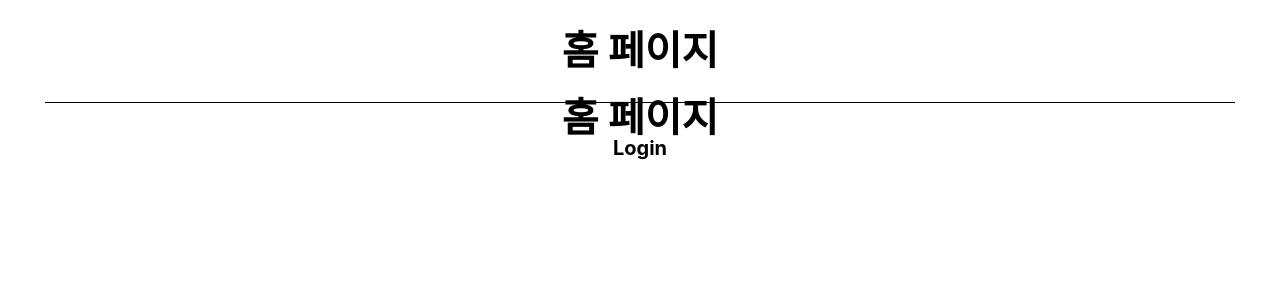
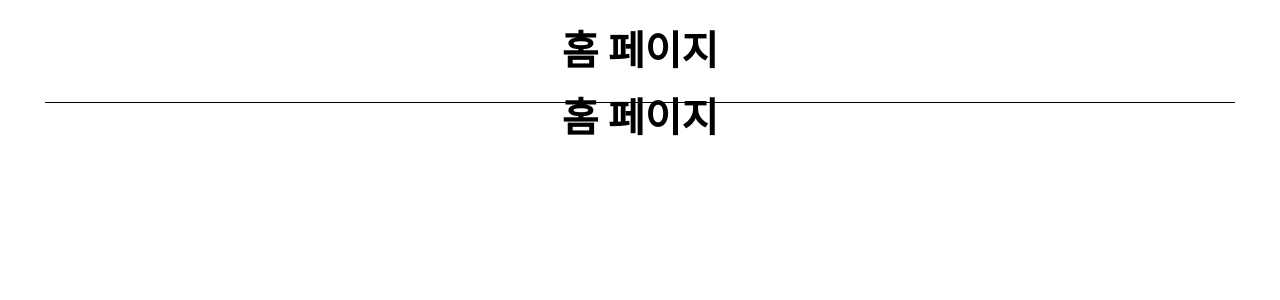
Before and after one commit to YAPP-Github/20th-ALL-Rounder-Team-1-Web, a React app: page / in a window 1280 px wide. Shown: the top 300 px of the page. Built offline with nearby package versions, Linux system fonts and the light colour scheme; a web font is replaced by a local one.

Commit message:
:recycle: 테스트용 요소 제거

```diff
--- a/src/pages/Home.tsx
+++ b/src/pages/Home.tsx
@@ -1,11 +1,9 @@
-import { Link } from 'react-router-dom';
 import { PageLayout } from '@/components';
 
 const Home = () => {
   return (
     <PageLayout title="홈 페이지">
       <h1>홈 페이지</h1>
-      <Link to="/login">Login</Link>
     </PageLayout>
   );
 };
--- a/src/pages/Login.tsx
+++ b/src/pages/Login.tsx
@@ -1,11 +1,9 @@
-import { Link } from 'react-router-dom';
 import { PageLayout } from '@/components';
 
 const Login = () => {
   return (
     <PageLayout title="로그인 페이지">
       <h1>로그인 페이지</h1>
-      <Link to="/">Home</Link>
     </PageLayout>
   );
 };
```
